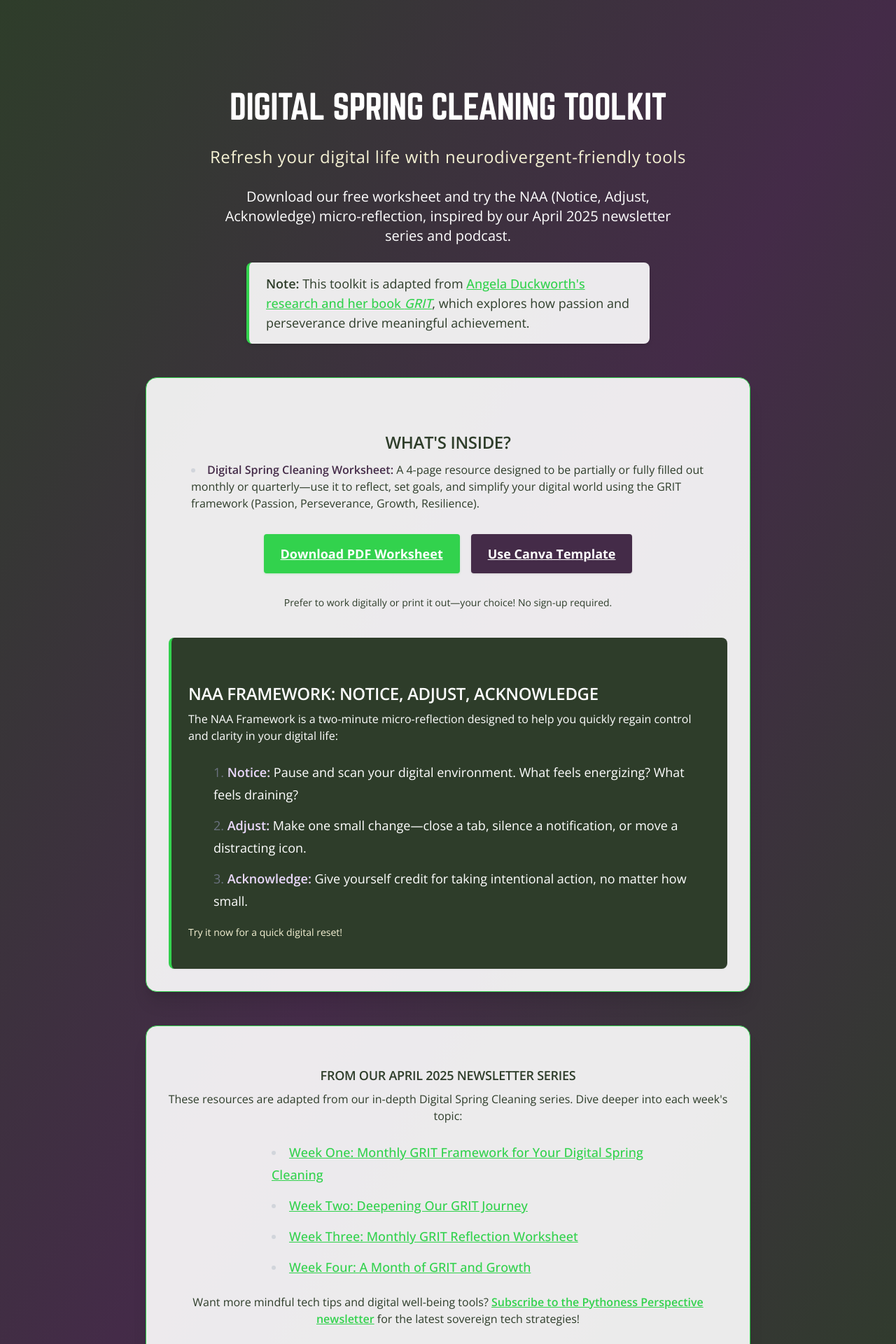
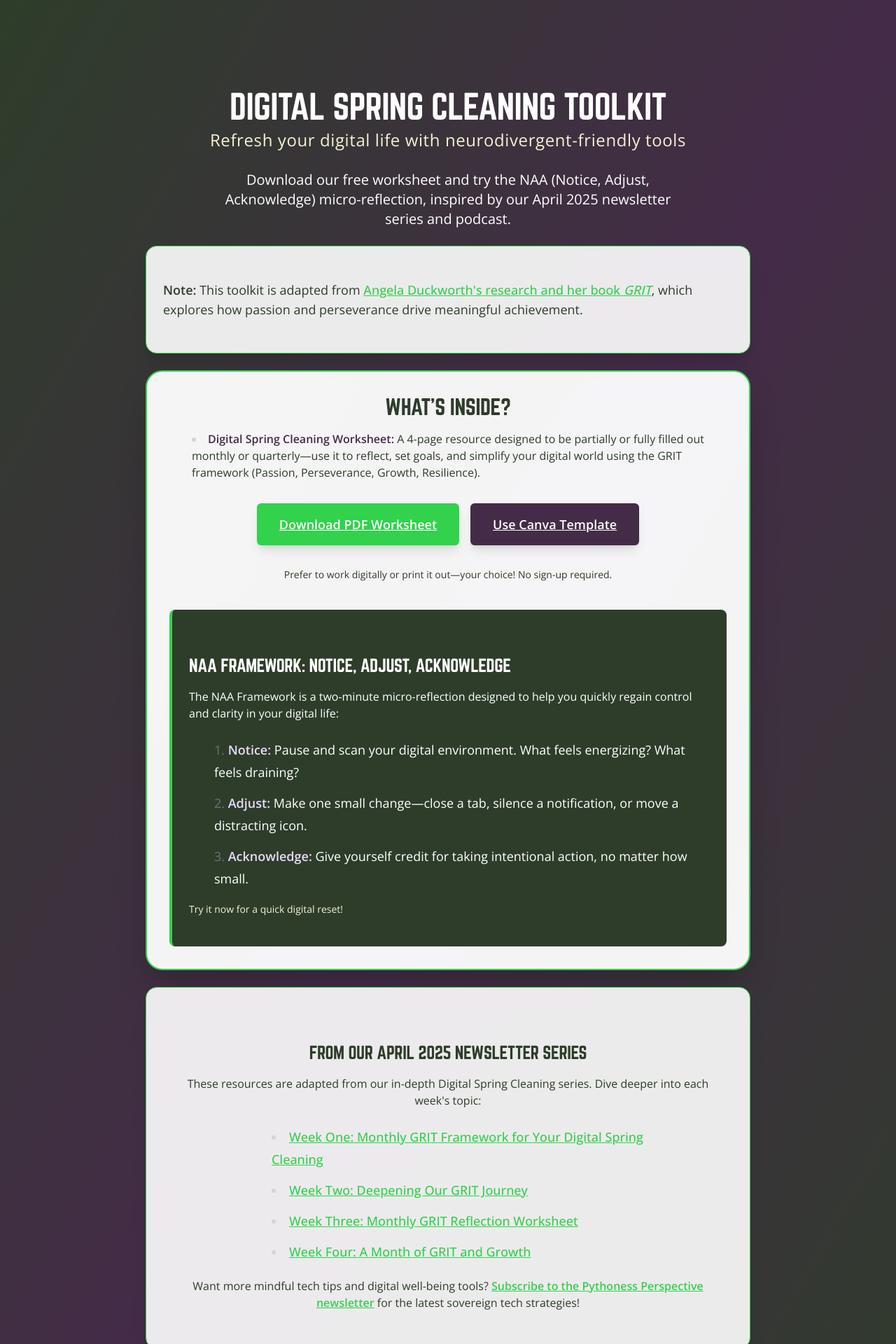
Before and after one commit to devandapaige/pythoness-programmer, a Next.js app: page /digital-spring-cleaning in a window 1280 px wide. Shown: the part 80-2000 px from the top of the page at 70% size. Built offline with nearby package versions, Linux system fonts and the light colour scheme.

Commit message:
digital spring cleaning styling updated

```diff
--- a/src/app/digital-spring-cleaning/page.tsx
+++ b/src/app/digital-spring-cleaning/page.tsx
@@ -3,21 +3,29 @@ export default function DigitalSpringCleaningPage() {
     <main className="min-h-screen pt-20 bg-gradient-to-br from-brand-green-dark via-brand-purple-dark to-brand-green-dark">
       <div className="max-w-4xl mx-auto px-4 py-12">
         <div className="prose prose-lg max-w-none">
-          {/* Hero Title & Tagline */}
-          <h1 className="font-display font-normal text-4xl md:text-5xl text-white mb-4 text-center">Digital Spring Cleaning Toolkit</h1>
-          <p className="text-xl md:text-2xl text-brand-cream font-light tracking-wide text-center mb-6">
-            Refresh your digital life with neurodivergent-friendly tools
-          </p>
-          <p className="text-lg md:text-xl max-w-2xl mx-auto text-white font-light leading-relaxed text-center mb-6">
-            Download our free worksheet and try the NAA (Notice, Adjust, Acknowledge) micro-reflection, inspired by our April 2025 newsletter series and podcast.
-          </p>
-          <div className="mt-6 bg-white/90 text-brand-green-dark rounded-lg px-6 py-4 mx-auto max-w-xl shadow-md border-l-4 border-brand-green-accent text-base md:text-lg">
-            <span className="font-semibold">Note:</span> This toolkit is adapted from <a href="https://angeladuckworth.com/grit-book/" target="_blank" rel="noopener noreferrer" className="underline hover:text-brand-purple-dark">Angela Duckworth&apos;s research and her book <span className="italic">GRIT</span></a>, which explores how passion and perseverance drive meaningful achievement.
-          </div>
+          {/* Hero Section with Value Proposition */}
+          <section className="mb-6 mt-0 text-center">
+            <h1 className="font-display text-4xl md:text-5xl text-white mb-2 mt-0">
+              Digital Spring Cleaning Toolkit
+            </h1>
+            <p className="text-xl md:text-2xl text-brand-cream font-light tracking-wide mb-4 mt-0">
+              Refresh your digital life with neurodivergent-friendly tools
+            </p>
+            <p className="text-lg md:text-xl max-w-2xl mx-auto text-white font-light leading-relaxed mb-6">
+              Download our free worksheet and try the NAA (Notice, Adjust, Acknowledge) micro-reflection, inspired by our April 2025 newsletter series and podcast.
+            </p>
+          </section>
+
+          {/* Note Section */}
+          <section className="mb-6 mt-0 bg-white/90 border border-brand-green-accent rounded-2xl p-6 shadow-xl">
+            <p className="text-brand-green-dark text-base md:text-lg">
+              <span className="font-semibold">Note:</span> This toolkit is adapted from <a href="https://angeladuckworth.com/grit-book/" target="_blank" rel="noopener noreferrer" className="underline hover:text-brand-purple-dark">Angela Duckworth&apos;s research and her book <span className="italic">GRIT</span></a>, which explores how passion and perseverance drive meaningful achievement.
+            </p>
+          </section>
 
           {/* Main Content Block: What&apos;s Inside & Downloads */}
-          <div className="mt-12 bg-white/90 rounded-2xl p-8 border border-brand-green-accent shadow-xl">
-            <h2 className="text-2xl font-semibold mb-2 text-brand-green-dark text-center">What&apos;s Inside?</h2>
+          <section className="mb-6 mt-0 bg-white/95 border-2 border-brand-green-accent rounded-3xl p-6 md:p-8 shadow-2xl">
+            <h2 className="text-3xl font-display mb-4 text-brand-green-dark text-center mt-0">What&apos;s Inside?</h2>
             <ul className="list-disc list-inside text-base mb-4 text-brand-green-dark">
               <li><strong>Digital Spring Cleaning Worksheet:</strong> A 4-page resource designed to be partially or fully filled out monthly or quarterly—use it to reflect, set goals, and simplify your digital world using the GRIT framework (Passion, Perseverance, Growth, Resilience).</li>
             </ul>
@@ -25,7 +33,7 @@ export default function DigitalSpringCleaningPage() {
               <a
                 href="/digital-spring-cleaning/digitalspringcleaningWorksheet.pdf"
                 download
-                className="bg-brand-green-accent text-white font-bold py-3 px-6 rounded shadow transition hover:bg-opacity-90 shadow-brand-green-accent/20 text-center"
+                className="bg-brand-green-accent text-white px-8 py-4 rounded-md hover:bg-opacity-90 transition-colors text-lg font-semibold shadow-lg"
               >
                 Download PDF Worksheet
               </a>
@@ -33,7 +41,7 @@ export default function DigitalSpringCleaningPage() {
                 href="https://www.canva.com/design/DAGle2ScHWc/WxshXfCXMvExF1y-lwsFvA/view?utm_content=DAGle2ScHWc&utm_campaign=designshare&utm_medium=link&utm_source=publishsharelink&mode=preview"
                 target="_blank"
                 rel="noopener noreferrer"
-                className="bg-brand-purple-dark text-white font-bold py-3 px-6 rounded shadow transition hover:bg-brand-purple-dark/90 text-center"
+                className="bg-brand-purple-dark text-white px-8 py-4 rounded-md hover:bg-opacity-90 transition-colors text-lg font-semibold shadow-lg"
               >
                 Use Canva Template
               </a>
@@ -42,37 +50,42 @@ export default function DigitalSpringCleaningPage() {
 
             {/* NAA Framework Callout */}
             <div className="mt-10 bg-brand-green-dark border-l-4 border-brand-green-accent rounded-lg p-6 shadow-sm">
-              <h3 className="text-2xl font-semibold mb-2 text-white">NAA Framework: Notice, Adjust, Acknowledge</h3>
-              <p className="mb-2 text-base text-white">
+              <h3 className="text-2xl font-display mb-4 text-white">NAA Framework: Notice, Adjust, Acknowledge</h3>
+              <p className="mb-4 text-base text-white">
                 The NAA Framework is a two-minute micro-reflection designed to help you quickly regain control and clarity in your digital life:
               </p>
-              <ol className="list-decimal list-inside mb-2 text-white">
+              <ol className="list-decimal list-inside mb-4 text-white">
                 <li><span className="text-brand-purple-light font-semibold">Notice:</span> Pause and scan your digital environment. What feels energizing? What feels draining?</li>
                 <li><span className="text-brand-purple-light font-semibold">Adjust:</span> Make one small change—close a tab, silence a notification, or move a distracting icon.</li>
                 <li><span className="text-brand-purple-light font-semibold">Acknowledge:</span> Give yourself credit for taking intentional action, no matter how small.</li>
               </ol>
               <p className="text-sm text-brand-cream">Try it now for a quick digital reset!</p>
             </div>
-          </div>
+          </section>
 
           {/* Newsletter Series Attribution */}
-          <div className="mt-12 bg-white/90 border border-brand-green-accent rounded-2xl p-6 text-center shadow-xl">
-            <h4 className="text-lg font-semibold mb-2 text-brand-green-dark">From Our April 2025 Newsletter Series</h4>
-            <p className="mb-4 text-base text-brand-green-dark">These resources are adapted from our in-depth Digital Spring Cleaning series. Dive deeper into each week&apos;s topic:</p>
+          <section className="mb-6 mt-0 bg-white/90 border border-brand-green-accent rounded-2xl p-6 md:p-8 shadow-xl">
+            <h2 className="text-2xl font-display mb-4 text-brand-green-dark text-center">From Our April 2025 Newsletter Series</h2>
+            <p className="mb-4 text-base text-brand-green-dark text-center">These resources are adapted from our in-depth Digital Spring Cleaning series. Dive deeper into each week&apos;s topic:</p>
             <ul className="list-disc list-inside text-brand-green-accent mb-4 text-left max-w-xl mx-auto">
               <li><a href="https://pythoness.beehiiv.com/p/monthly-grit-framework-for-your-digital-spring-cleaning" target="_blank" rel="noopener noreferrer" className="underline hover:text-brand-purple-dark">Week One: Monthly GRIT Framework for Your Digital Spring Cleaning</a></li>
               <li><a href="https://pythoness.beehiiv.com/p/digital-spring-cleaning-deepening-our-grit-journey" target="_blank" rel="noopener noreferrer" className="underline hover:text-brand-purple-dark">Week Two: Deepening Our GRIT Journey</a></li>
               <li><a href="https://pythoness.beehiiv.com/p/monthly-grit-reflection-worksheet" target="_blank" rel="noopener noreferrer" className="underline hover:text-brand-purple-dark">Week Three: Monthly GRIT Reflection Worksheet</a></li>
               <li><a href="https://pythoness.beehiiv.com/p/digital-spring-cleaning-a-month-of-grit-and-growth" target="_blank" rel="noopener noreferrer" className="underline hover:text-brand-purple-dark">Week Four: A Month of GRIT and Growth</a></li>
             </ul>
-            <p className="text-base text-brand-green-dark">Want more mindful tech tips and digital well-being tools? <a href="https://pythoness.beehiiv.com/subscribe" target="_blank" rel="noopener noreferrer" className="font-semibold underline text-brand-green-accent hover:text-brand-purple-dark">Subscribe to the Pythoness Perspective newsletter</a> for the latest sovereign tech strategies!</p>
-          </div>
+            <p className="text-base text-brand-green-dark text-center">Want more mindful tech tips and digital well-being tools? <a href="https://pythoness.beehiiv.com/subscribe" target="_blank" rel="noopener noreferrer" className="font-semibold underline text-brand-green-accent hover:text-brand-purple-dark">Subscribe to the Pythoness Perspective newsletter</a> for the latest sovereign tech strategies!</p>
+          </section>
 
           {/* Encouragement/Outro */}
-          <div className="text-center mt-12">
+          <section className="text-center mt-12">
             <p className="text-lg mb-2 text-white">Ready to take your first step?</p>
             <p className="text-base text-white mb-4">Try the NAA micro-reflection right now: <span className="text-brand-purple-light font-semibold">Notice</span> your digital space, <span className="text-brand-purple-light font-semibold">Adjust</span> one small thing, and <span className="text-brand-purple-light font-semibold">Acknowledge</span> your effort. Small changes add up!</p>
             <p className="text-sm text-brand-green-accent">Inspired by the Pythoness Programmer&apos;s podcast and newsletter. Share this page with a friend who could use a digital refresh!</p>
+          </section>
+
+          {/* Update Banner */}
+          <div className="mt-12 bg-brand-green-accent/20 text-white text-center py-2 px-4 rounded-lg" role="status" aria-label="Content update status">
+            <p className="text-sm">✨ Last updated: April 2025 ✨</p>
           </div>
         </div>
       </div>
--- a/src/app/layout.tsx
+++ b/src/app/layout.tsx
@@ -62,7 +62,7 @@ export default function RootLayout({
 }) {
   return (
     <html lang="en">
-      <body className={`${openSans.variable} ${norwester.variable} font-sans bg-brand-cream text-brand-green-dark antialiased`}>
+      <body className={`${openSans.variable} ${norwester.variable} font-sans bg-brand-cream text-brand-green-dark antialiased [&_h1]:font-display [&_h2]:font-display [&_h3]:font-display [&_h4]:font-display [&_h5]:font-display [&_h6]:font-display`}>
         <Hotjar />
         <CookieYes />
         <RootLayoutClient>
```
